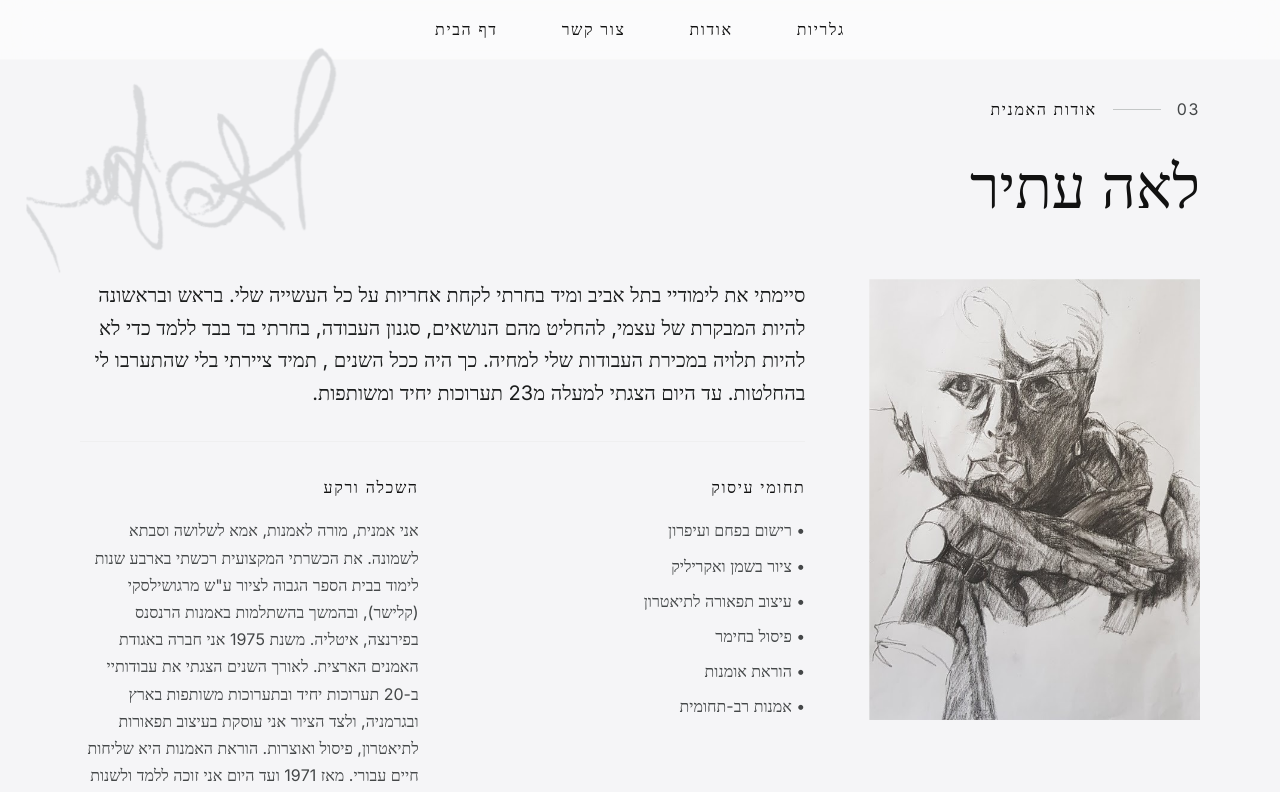
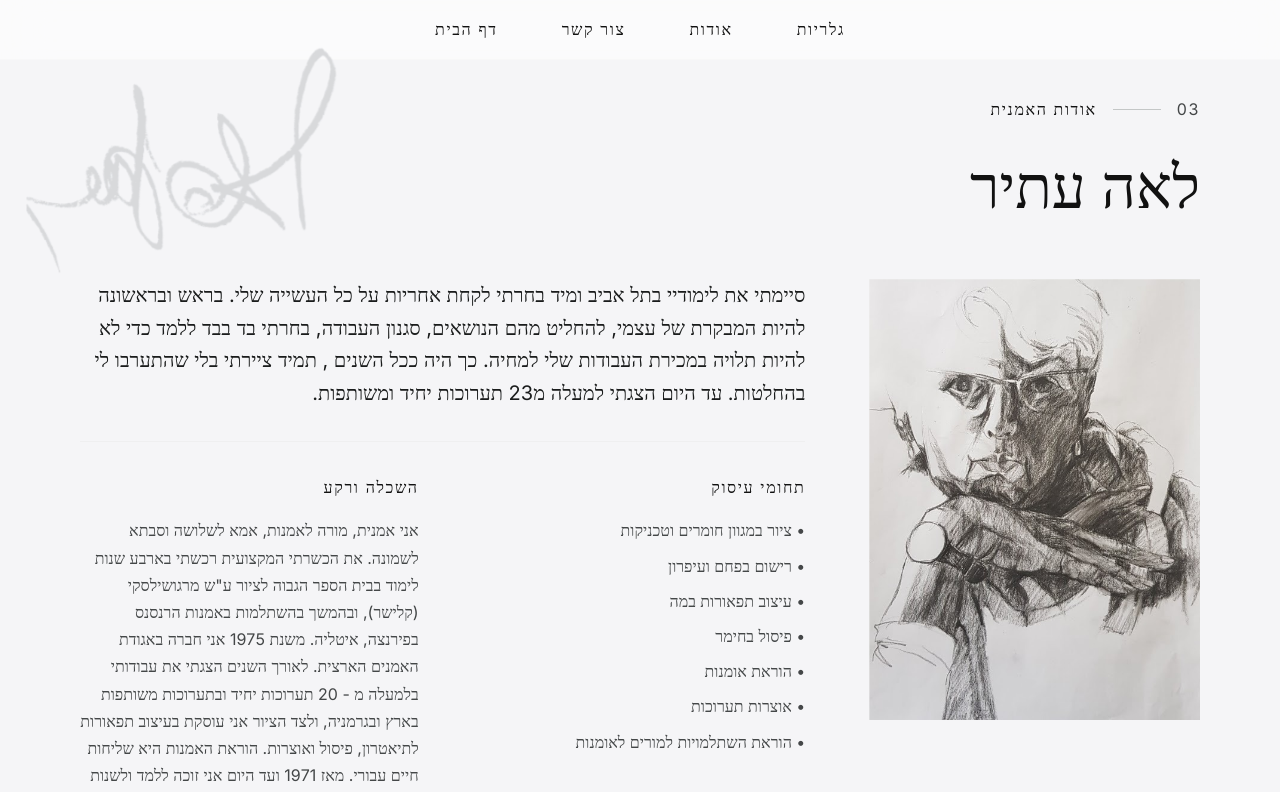
Before and after one commit to dekel22/lea-atir-gallery, a React (Vite) app: page /about in a window 1280 px wide. Shown: the top 792 px of the page. Built offline with nearby package versions, Linux system fonts and the light colour scheme; a web font is replaced by a local one.

Commit message:
Update About.jsx

```diff
--- a/src/pages/About.jsx
+++ b/src/pages/About.jsx
@@ -38,18 +38,19 @@ const About = () => {
             <div>
               <h3 className="font-label-sm uppercase tracking-widest text-primary mb-4">תחומי עיסוק</h3>
               <ul className="space-y-2 font-body-md text-on-surface-variant">
+                <li>• ציור במגוון חומרים וטכניקות</li>
                 <li>• רישום בפחם ועיפרון</li>
-                <li>• ציור בשמן ואקריליק</li>
-                <li>• עיצוב תפאורה לתיאטרון</li>
+                <li>• עיצוב תפאורות במה</li>
                 <li>• פיסול בחימר</li>
                 <li>• הוראת אומנות</li>
-                <li>• אמנות רב-תחומית</li>
+                <li>• אוצרות תערוכות</li>
+                <li>• הוראת השתלמויות למורים לאומנות</li>
               </ul>
             </div>
             <div>
               <h3 className="font-label-sm uppercase tracking-widest text-primary mb-4">השכלה ורקע</h3>
               <p className="font-body-md text-on-surface-variant">
-                אני אמנית, מורה לאמנות, אמא לשלושה וסבתא לשמונה. את הכשרתי המקצועית רכשתי בארבע שנות לימוד בבית הספר הגבוה לציור ע"ש מרגושילסקי (קלישר), ובהמשך בהשתלמות באמנות הרנסנס בפירנצה, איטליה. משנת 1975 אני חברה באגודת האמנים הארצית. לאורך השנים הצגתי את עבודותיי ב-20 תערוכות יחיד ובתערוכות משותפות בארץ ובגרמניה, ולצד הציור אני עוסקת בעיצוב תפאורות לתיאטרון, פיסול ואוצרות. הוראת האמנות היא שליחות חיים עבורי. מאז 1971 ועד היום אני זוכה ללמד ולשנות חיים דרך יצירה. הרקע המקצועי שלי כולל שני עשורים כמורה לאמנות בחטיבת הביניים "דפנה", הנחיית השתלמויות מורים ברשת אורט, חוגי בוגרים ואוצרות תערוכות לתלמידיי. מתוך אמונה בכוחה המרפא של האמנות, אני מתנדבת לאורך השנים בהוראת אמנות לקבוצות עם מוגבלויות ובמסגרת ארגון "בני ברית".
+                אני אמנית, מורה לאמנות, אמא לשלושה וסבתא לשמונה. את הכשרתי המקצועית רכשתי בארבע שנות לימוד בבית הספר הגבוה לציור ע"ש מרגושילסקי (קלישר), ובהמשך בהשתלמות באמנות הרנסנס בפירנצה, איטליה. משנת 1975 אני חברה באגודת האמנים הארצית. לאורך השנים הצגתי את עבודותי בלמעלה מ - 20 תערוכות יחיד ובתערוכות משותפות בארץ ובגרמניה, ולצד הציור אני עוסקת בעיצוב תפאורות לתיאטרון, פיסול ואוצרות. הוראת האמנות היא שליחות חיים עבורי. מאז 1971 ועד היום אני זוכה ללמד ולשנות חיים דרך יצירה. בנוסף, הרקע המקצועי שלי כולל שני עשורים כמורה לאמנות בחטיבת הביניים "דפנה", הנחיית השתלמויות מורים ברשת אורט, חוגי מבוגרים ואוצרות תערוכות לתלמידיי. מתוך אמונה בכוחה המרפא של האמנות, אני מתנדבת לאורך השנים בהוראת אמנות לקבוצות עם מוגבלויות ובמסגרת ארגון "בני ברית".
               </p>
             </div>
           </div>
```
